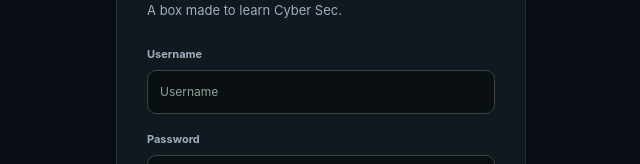
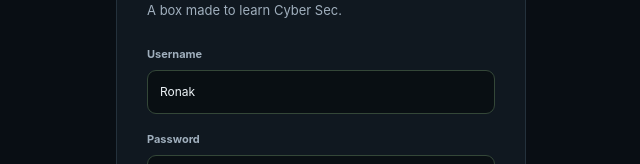
Before and after one commit to NotIcyFalcon/cipher-lab, a Next.js app: page /login in a window 1280 px wide. Shown: the part 328-492 px from the top of the page, without its empty margins (319-959 px from the left). Built offline with nearby package versions, Linux system fonts and the light colour scheme.

Commit message:
Restore default username

```diff
--- a/src/app/login/page.tsx
+++ b/src/app/login/page.tsx
@@ -74,7 +74,7 @@ export default async function LoginPage({
             <span>Username</span>
             <input
               name="username"
-              placeholder="Username"
+              defaultValue="Ronak"
               autoComplete="username"
               maxLength={32}
               required
```
